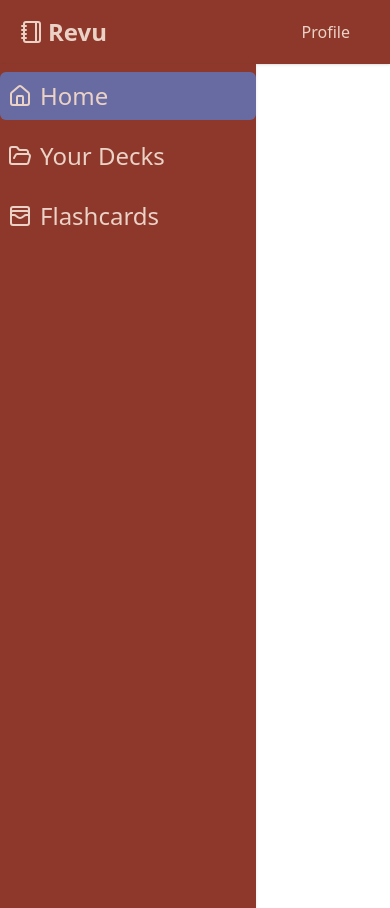
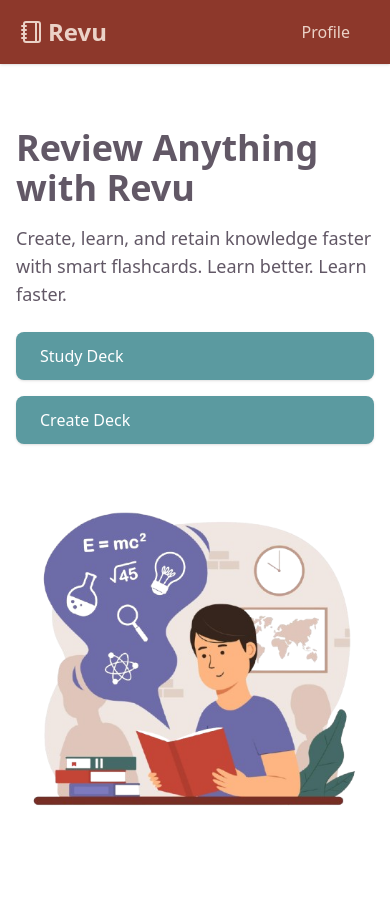
Before and after one commit to TOMAS-codegit/flashcards-app, a React (Vite) app: page /latest in a window 390 px wide. Built offline with nearby package versions, Linux system fonts and the light colour scheme; no server answers.

Commit message:
add NavHeader component and integrate it into Flashcards, Latest, and YourDecks pages

```diff
--- /dev/null
+++ b/src/components/NavHeader.jsx
@@ -0,0 +1,20 @@
+import { Notebook } from 'lucide-react';
+
+export default function NavHeader() {
+    return (
+        <header className="bg-[#8d382b] shadow-sm">
+            <div className="max-w-8xl mx-auto pl-5 pr-10 py-4 flex justify-between items-center">
+                <div className="flex items-center gap-1">
+                    <Notebook className="w-6 h-6 text-[#ebd2c7]" />
+                    <h1 className="text-2xl font-bold text-[#ebd2c7]">Revu</h1>
+                </div>
+
+                {/* maybe add search bar if may time pa */}
+
+                <div className="space-x-6">
+                    <button className="text-[#ebd2c7] hover:text-[#686ba1]">Profile</button>
+                </div>
+            </div>
+        </header>
+    )
+}
--- a/src/components/NavigationBar.jsx
+++ b/src/components/NavigationBar.jsx
@@ -1,4 +1,3 @@
-import { Notebook } from 'lucide-react';
 import { House } from 'lucide-react';
 import { FolderOpen } from 'lucide-react';
 import { WalletCards } from 'lucide-react';
@@ -13,28 +12,13 @@ export default function NavigationBar(props) {
 
     return (
         <>
-            <header className="bg-[#8d382b] shadow-sm">
-                <div className="max-w-8xl mx-auto pl-5 pr-10 py-4 flex justify-between items-center">
-                        <div className="flex items-center gap-1">
-                            <Notebook className="w-6 h-6 text-[#ebd2c7]" />
-                            <h1 className="text-2xl font-bold text-[#ebd2c7]">Revu</h1>
-                        </div>
-
-                    {/* maybe add search bar if may time pa */}
-
-                    <div className="space-x-6">
-                        <button className="text-[#ebd2c7] hover:text-[#686ba1]">Profile</button>
-                    </div>
-                </div>
-            </header>
-
-            <nav className="bg-[#8d382b] shadow-sm max-w-3xs h-screen py-2 flex text-center">
+            <nav className="bg-[#8d382b] shadow-sm w-[300px] h-screen py-2 flex text-center flex-shrink-0 hidden md:block">
                 <ul className="flex flex-col gap-3 text-center w-full h-full">
                     <li><NavComponents
                         onClick={() => navigate("/latest")}
                         icon = {<House />}
                         text = "Home"
-                        highlight = {highlight === "Home"}
+                        highlight = {highlight === "Home"}git
                     /></li>
                     <li><NavComponents
                         onClick={() =>navigate('/yourDecks')}
--- a/src/pages/flashcards/Flashcards.jsx
+++ b/src/pages/flashcards/Flashcards.jsx
@@ -1,11 +1,18 @@
 import NavigationBar from '../../components/NavigationBar';
+import NavHeader from '../../components/NavHeader';
 
 export default function Flashcards() {
     return (
         <>
-            <NavigationBar
-                highlight="Flashcards"
-            />
+            <NavHeader />
+            <div className="flex">
+                <NavigationBar
+                    highlight="Flashcards"
+                />
+                <div className="flex-grow">
+                    {/* Flashcards page content can go here */}
+                </div>
+            </div>
         </>
     )
 }
--- a/src/pages/latest/Latest.jsx
+++ b/src/pages/latest/Latest.jsx
@@ -1,11 +1,49 @@
 import NavigationBar from '../../components/NavigationBar';
+import studying from '../../assets/studying.png'
+import NavHeader from '../../components/NavHeader';
 
 export default function Latest() {
     return (
         <>
+            <NavHeader />
+
+            <div className='flex'>
             <NavigationBar
                 highlight="Home"
             />
+            <div className="flex-grow">
+                <div className="max-w-7xl mx-auto px-4 py-16 grid md:grid-cols-2 gap-10 items-center">
+                    <div>
+                        <h2 className="text-4xl font-extrabold text-[#625866] mb-4">
+                            Review Anything with Revu
+                        </h2>
+                        <p className="text-lg text-[#625866] mb-6">
+                            Create, learn, and retain knowledge faster with smart flashcards.
+                            Learn better. Learn faster.
+                        </p>
+                        <div className="flex flex-col sm:flex-row gap-4">
+                            <button
+                                onClick={() => window.location.href = '/yourDecks'}
+                                className="inline-flex items-center gap-2 bg-[#5b9aa0] text-white font-medium py-3 px-6 rounded-lg shadow hover:bg-[#4a878a] transition">
+                                    Study Deck
+                            </button>
+                            <button
+                                onClick={() => window.location.href = '/flashcards'}
+                                className="inline-flex items-center gap-2 bg-[#5b9aa0] text-white font-medium py-3 px-6 rounded-lg shadow hover:bg-[#4a878a] transition">
+                                    Create Deck
+                            </button>
+                        </div>
+                    </div>
+                <div>
+                    <img
+                        src={studying}
+                        alt="Flashcard Illustration"
+                        className="w-full max-w-md mx-auto"
+                    />
+                </div>
+                </div>
+            </div>
+        </div>
         </>
     )
 }
--- a/src/pages/yourDecks/YourDecks.jsx
+++ b/src/pages/yourDecks/YourDecks.jsx
@@ -1,11 +1,18 @@
 import NavigationBar from '../../components/NavigationBar';
+import NavHeader from '../../components/NavHeader';
 
 export default function YourDecks() {
     return (
         <>
-            <NavigationBar
-                highlight="YourDecks"
-            />
+            <NavHeader />
+            <div className="flex">
+                <NavigationBar
+                    highlight="YourDecks"
+                />
+                <div className="flex-grow">
+                    {/* YourDecks page content can go here */}
+                </div>
+            </div>
         </>
     )
 }
```
